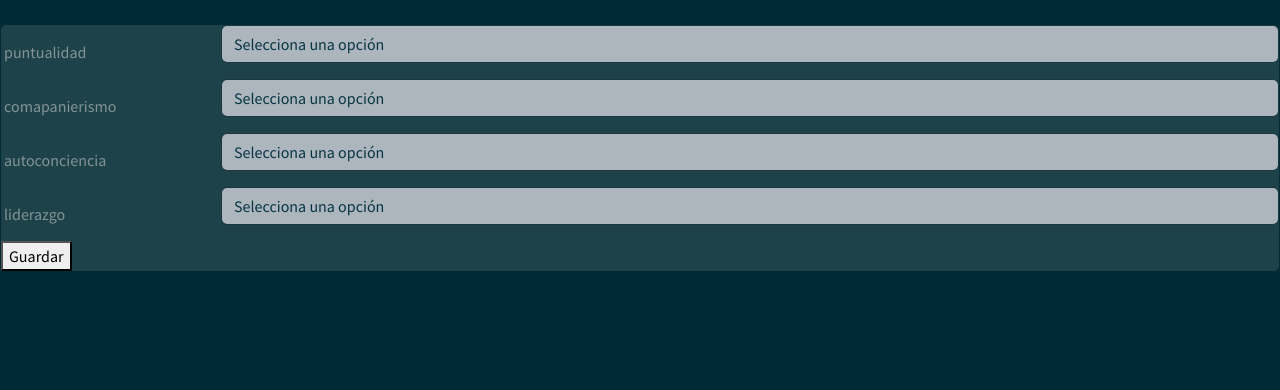
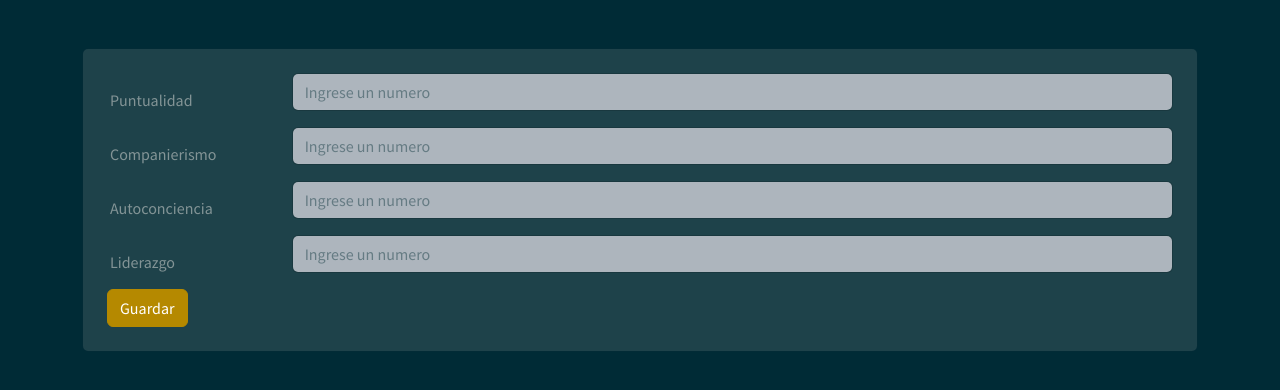
Before and after one commit to LeanCG/Trabajo_practico_8, a PHP site: page /crud_desempenio/desempenio.html in a window 1280 px wide. Shown: the top 390 px of the page. Run offline with PHP 8.4, Linux system fonts and the light colour scheme.

Commit message:
Update: Se modifico formulario de desempenio,fix consulta creacion desempenio

```diff
--- a/crud_desempenio/crear.php
+++ b/crud_desempenio/crear.php
@@ -35,8 +35,8 @@ if ($resultado->num_rows > 0) {
 // Verificar que los datos no estén vacíos
 if ($puntualidad && $companierismo && $autoconciencia && $liderazgo) {
     // Preparar la consulta SQL
-    $sql = "INSERT INTO desempenio (descripcion,puntualidad, compañerismo, autoconciencia, liderazgo, last)
-            VALUES ('$result','$puntualidad', '$companierismo', '$autoconciencia', '$liderazgo', 1)";
+    $sql = "INSERT INTO desempenio (descripcion,puntualidad, compañerismo, autoconciencia, liderazgo)
+            VALUES ('$result','$puntualidad', '$companierismo', '$autoconciencia', '$liderazgo')";
 
     if ($conn->query($sql) === TRUE) {
         $last_id = $conn->insert_id;
--- a/crud_desempenio/desempenio.html
+++ b/crud_desempenio/desempenio.html
@@ -7,84 +7,36 @@
     <link href="../style.css" rel="stylesheet">
     <link rel="stylesheet" href="../variacion_boots5.css">
   </head>
-  <body>
-    <div class="card mt-4" id="contenido">
+  <body class="container mt-5">
+    <div class="card mt-4 p-4" id="contenido">
           <div id="CrearEvaluacion">
             <form id="form">
               <div class="form-group row">
-            <label for="puntualidad" class="entryInput col-sm-2 col-form-label my-2">puntualidad</label>
+                <label for="puntualidad" class="entryInput col-sm-2 col-form-label my-2">Puntualidad</label>
                   <div class="col-sm-10">
-                  <select id="puntualidad" class="form-control custom-select">
-                      <option value="">Selecciona una opción</option>
-                      <option value="1">1</option>
-                      <option value="2">2</option>
-                      <option value="3">3</option>
-                      <option value="4">4</option>
-                      <option value="5">5</option>
-                      <option value="6">6</option>
-                      <option value="7">7</option>
-                      <option value="8">8</option>
-                      <option value="9">9</option>
-                      <option value="10">10</option>
-                  </select>
+                      <input type="number" class="form-control" id="puntualidad" min="1" max="10" placeholder="Ingrese un numero" required>
                   </div>
               </div>
               <div class="form-group row">
-            <label for="companierismo" class="entryInput col-sm-2 col-form-label my-2">comapanierismo</label>
+                <label for="companierismo" class="entryInput col-sm-2 col-form-label my-2">Companierismo</label>
                   <div class="col-sm-10">
-                  <select id="companierismo" class="form-control custom-select">
-                      <option value="">Selecciona una opción</option>
-                      <option value="1">1</option>
-                      <option value="2">2</option>
-                      <option value="3">3</option>
-                      <option value="4">4</option>
-                      <option value="5">5</option>
-                      <option value="6">6</option>
-                      <option value="7">7</option>
-                      <option value="8">8</option>
-                      <option value="9">9</option>
-                      <option value="10">10</option>
-                  </select>
+                      <input type="number" class="form-control" id="companierismo" min="1" max="10" placeholder="Ingrese un numero" required>
                   </div>
               </div>
               <div class="form-group row">
-            <label for="autoconciencia" class="entryInput col-sm-2 col-form-label my-2">autoconciencia</label>
+                <label for="autoconciencia" class="entryInput col-sm-2 col-form-label my-2">Autoconciencia</label>
                   <div class="col-sm-10">
-                <select id="autoconciencia" class="form-control custom-select">
-                    <option value="">Selecciona una opción</option>
-                    <option value="1">1</option>
-                    <option value="2">2</option>
-                    <option value="3">3</option>
-                    <option value="4">4</option>
-                    <option value="5">5</option>
-                    <option value="6">6</option>
-                    <option value="7">7</option>
-                    <option value="8">8</option>
-                    <option value="9">9</option>
-                    <option value="10">10</option>
-                </select>
+                    <input type="number" id="autoconciencia" class="form-control" min="1" max="10" placeholder="Ingrese un numero" required>
                   </div>
               </div>
               <div class="form-group row">
-            <label for="liderazgo" class="entryInput col-sm-2 col-form-label my-2">liderazgo</label>
+                <label for="liderazgo" class="entryInput col-sm-2 col-form-label my-2">Liderazgo</label>
                 <div class="col-sm-10">
-              <select id="liderazgo" class="form-control custom-select">
-                  <option value="">Selecciona una opción</option>
-                  <option value="1">1</option>
-                  <option value="2">2</option>
-                  <option value="3">3</option>
-                  <option value="4">4</option>
-                  <option value="5">5</option>
-                  <option value="6">6</option>
-                  <option value="7">7</option>
-                  <option value="8">8</option>
-                  <option value="9">9</option>
-                  <option value="10">10</option>
-              </select>
+                  <input type="number" id="liderazgo" class="form-control" min="1" max="10" placeholder="Ingrese un numero" required>
                 </div>
               </div>
             <div>
-            <button id="GuardaDesempenio" type="submit">Guardar</button>
+                <button id="GuardaDesempenio" type="submit" class="btn btn-primary">Guardar</button>
             </div>
             </form>
       </div>
--- a/crud_desempenio/desempenio.js
+++ b/crud_desempenio/desempenio.js
@@ -26,26 +26,27 @@ document.addEventListener('DOMContentLoaded', function(){
 
             console.log("El contenido:", contenido);
 
-            // Aquí debes realizar la solicitud XMLHttpRequest o usar fetch para enviar los datos al servidor
-            // ...
+            // Crear objeto XMLHttpRequest
+            if (puntualidad && companierismo && autoconciencia && liderazgo) {
+            let xhr = new XMLHttpRequest();
+            xhr.open('POST', 'crear.php', true);
+            xhr.setRequestHeader('Content-Type', 'application/x-www-form-urlencoded');
 
-            // Ejemplo básico de cómo podrías usar fetch para enviar los datos
-            fetch('crear.php', {
-                method: 'POST',
-                headers: {
-                    'Content-Type': 'application/x-www-form-urlencoded'
-                },
-                body: `id=${encodeURIComponent(contenido.idempleado)}&puntualidad=${encodeURIComponent(contenido.puntualidad)}&companierismo=${encodeURIComponent(contenido.companierismo)}&autoconciencia=${encodeURIComponent(contenido.autoconciencia)}&liderazgo=${encodeURIComponent(contenido.liderazgo)}`
-            })
-            .then(response => response.text())
-            .then(data => {
-                console.log(data);
-                document.getElementById('form').reset(); // Resetear el formulario si es necesario
-                window.history.back();
-            })
-            .catch(error => {
-                console.error('Error al enviar datos:', error);
-            });
-        });
+            xhr.onreadystatechange = function() {
+                if (xhr.readyState === 4) {
+                    if (xhr.status === 200) {
+                        console.log(xhr.responseText);
+                        document.getElementById('form').reset(); // Resetear el formulario si es necesario
+                        // Guardar bandera en localStorage
+                        localStorage.setItem('recargarDesempenio', 'true');
+                        window.history.back();
+                    } else {
+                        console.error('Error al enviar datos:', xhr.statusText);
+                    }
+                }
+            };
+            let params = `id=${encodeURIComponent(contenido.idempleado)}&puntualidad=${encodeURIComponent(contenido.puntualidad)}&companierismo=${encodeURIComponent(contenido.companierismo)}&autoconciencia=${encodeURIComponent(contenido.autoconciencia)}&liderazgo=${encodeURIComponent(contenido.liderazgo)}`;
+            xhr.send(params);
+    }});
     }
 });
```
Also changed, not shown: informacion.js (+8 -3 lines). Lines whose indentation alone changed are shown as unchanged.
